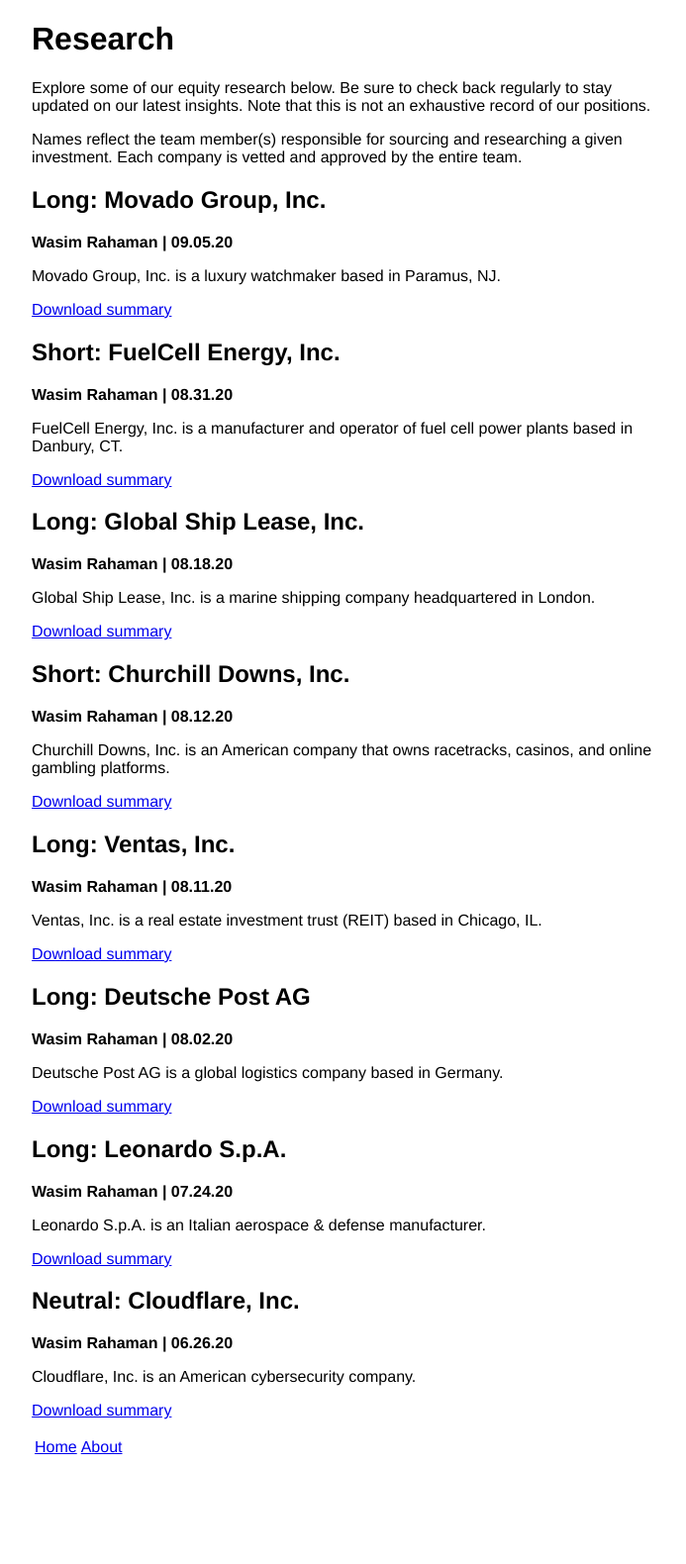
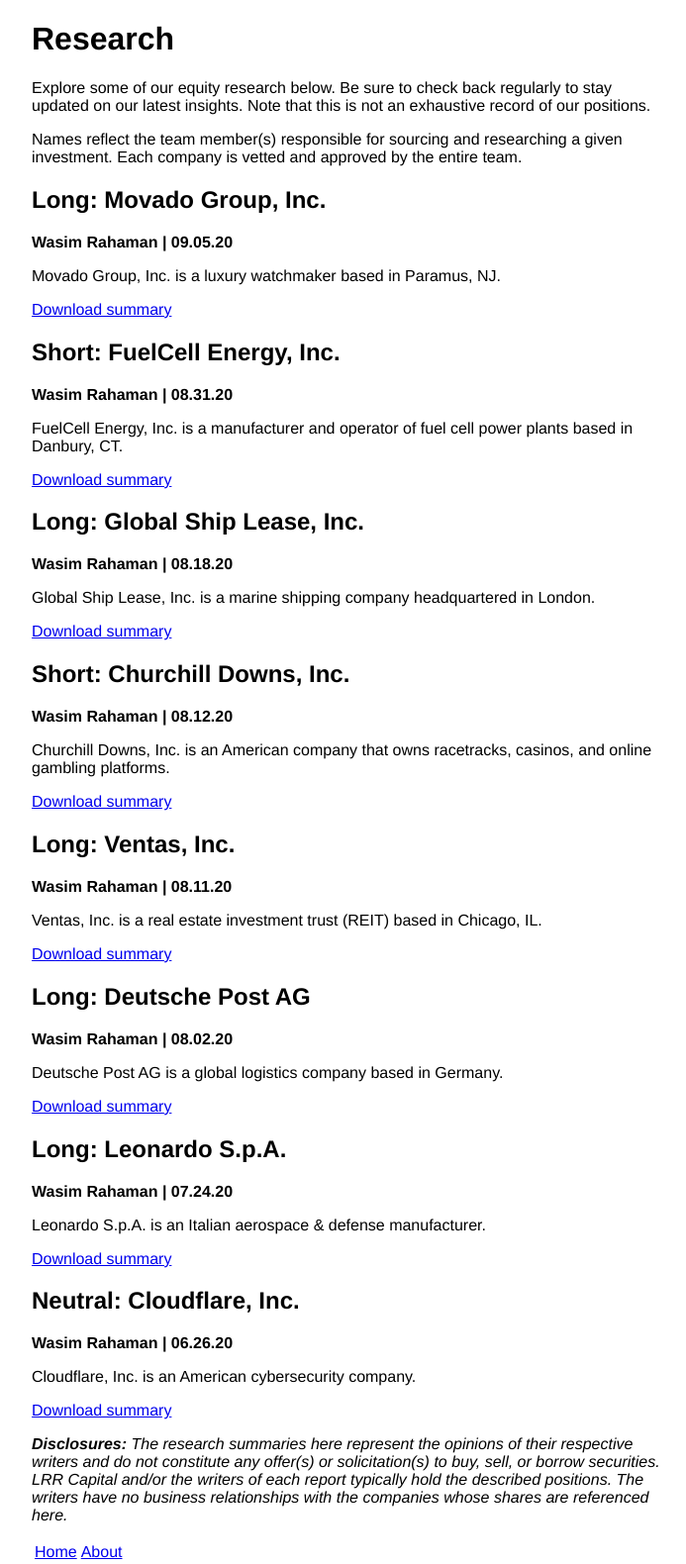
Before and after one commit to lrr-capital/lrr-capital, a Jekyll site: the page built from research.md, in a window 1280 px wide. Shown: the whole page at 99% size, without its empty margins (288-981 px from the left). Built offline with Jekyll 4.4.1, drawn with Linux system fonts in a browser that asks for light colours; before the commit the page ends 1474 px from its top, so only the background shows below that.

Commit message:
Update research.md

```diff
--- a/research.md
+++ b/research.md
@@ -80,5 +80,7 @@
 [Download summary](/files/LRR_WIR_Neutral_Cloudflare_Inc.pdf)
 
 
+<i><b>Disclosures:</b> The research summaries here represent the opinions of their respective writers and do not constitute any offer(s) or solicitation(s) to buy, sell, or borrow securities. LRR Capital and/or the writers of each report typically hold the described positions. The writers have no business relationships with the companies whose shares are referenced here.</i>
+
 
 <a href="/index">Home</a> | <a href="/about">About</a>
```
